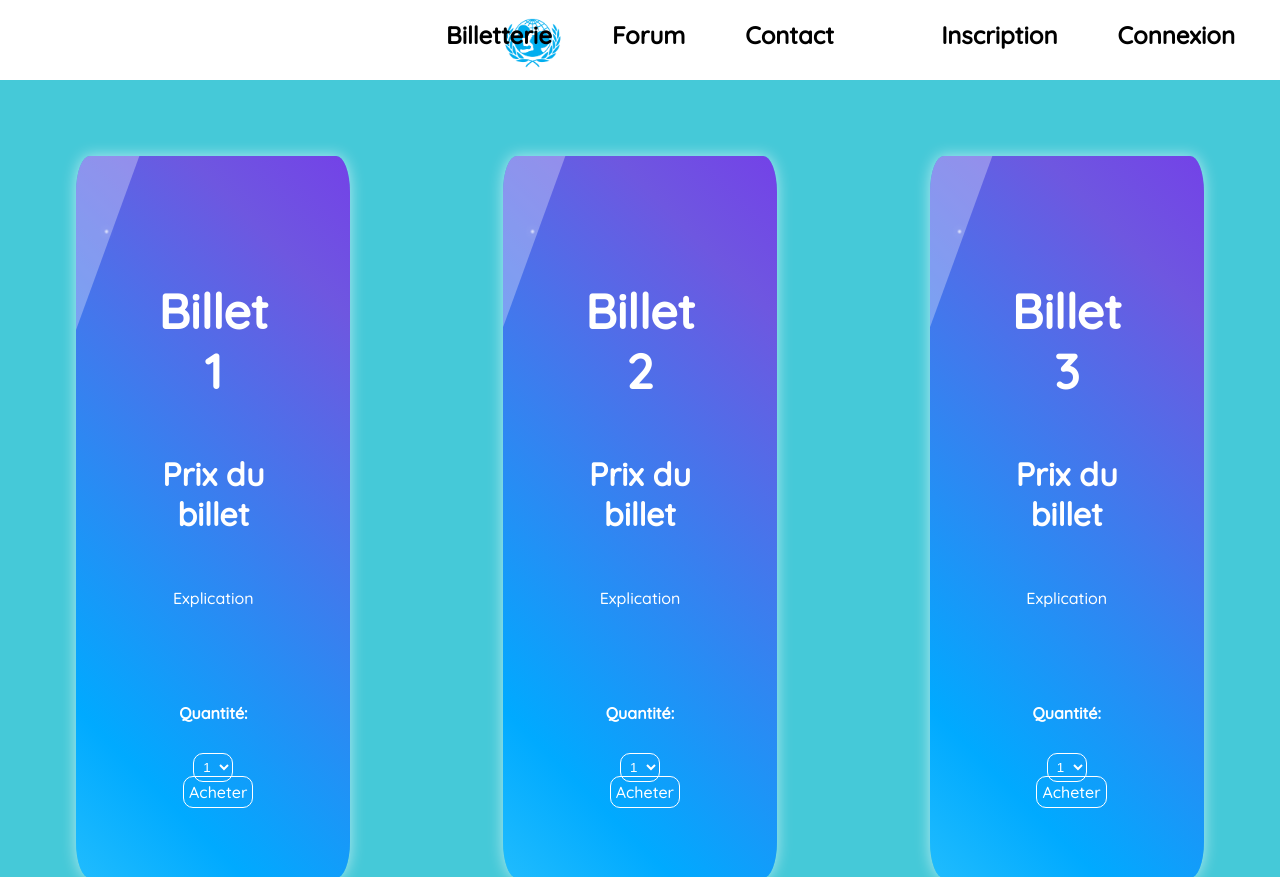
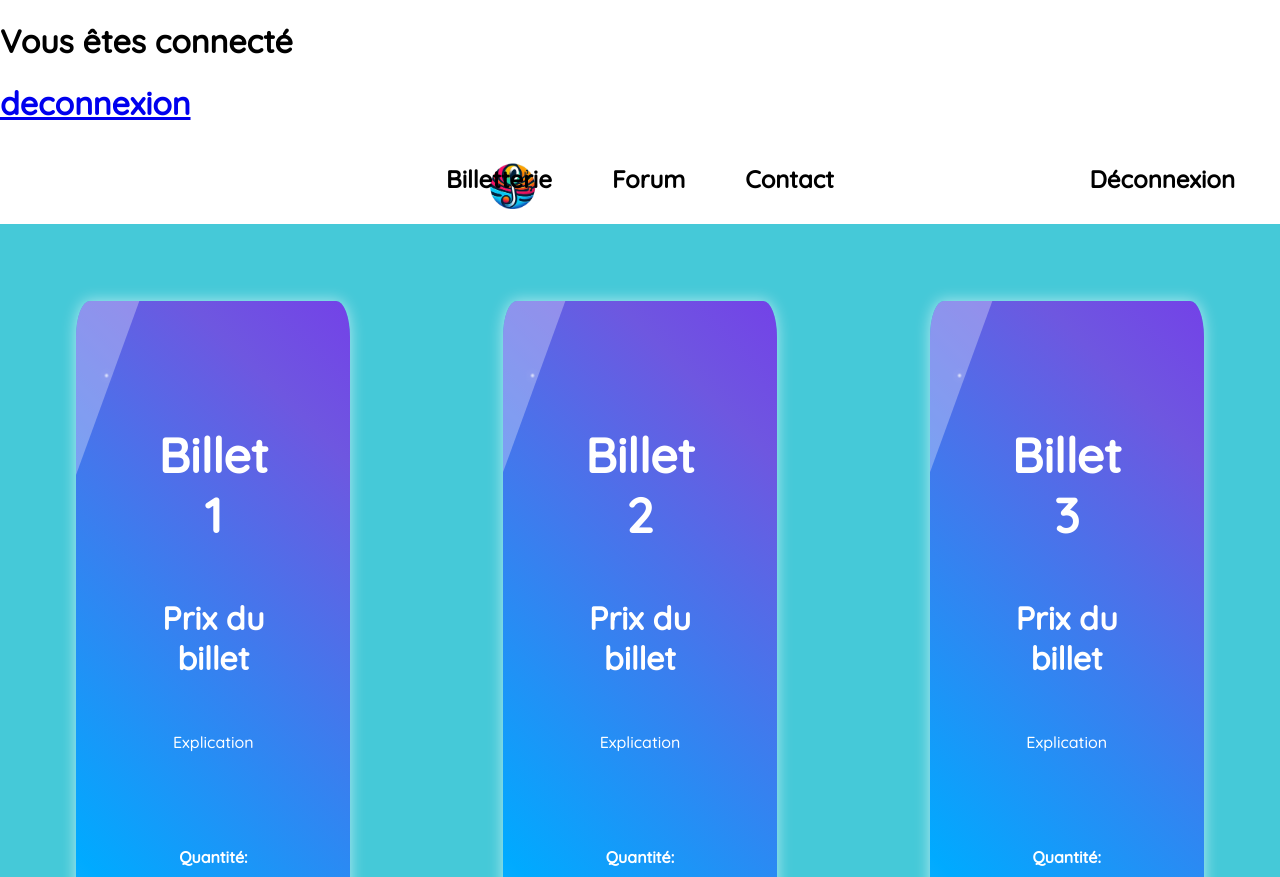
Before and after one commit to Nathanmarij/SAE301, a PHP site: page /billeterie.php in a window 1280 px wide. Shown: the top 877 px of the page. Run offline with PHP 8.4, Linux system fonts and the light colour scheme; the visitor is signed in with stand-in values (Sample User, id 1); tables that the repository leaves empty or names only in its code hold one stand-in row (values such as "Sample post").

Commit message:
edit billetterie

```diff
--- a/sae301/billeterie.php
+++ b/sae301/billeterie.php
@@ -5,10 +5,11 @@
     <meta charset="UTF-8">
     <meta name="viewport" content="width=device-width, initial-scale=1.0">
     <link href="https://fonts.googleapis.com/css2?family=Quicksand:wght@500&display=swap" rel="stylesheet">
+    <link href="css/header.css" type="text/css" rel="stylesheet" />
     <link href="css/stylebillet.css" type="text/css" rel="stylesheet" />
     <script src="js/script2.js"></script>
     <title>Unicert 2024 - Billeterie</title>
-    <?php /*
+    <?php
 include ("config.php");
 session_start();
 try {
@@ -30,36 +31,38 @@ $statement->execute();
 $identite = $statement->fetchAll(PDO::FETCH_ASSOC);
 } else { // sinon
 }
-*/?>
+?>
 </head>
 
 <body>
-    <header>
+<header>
         <div class="header">
             <div class="btn-nav navbar">
                 <!-- Boutons de navigation -->
-                <a href="#actions">
-                    <h2>Billetterie</h2>
-                </a>
-                <a href="forum.php">
-                    <h2>Forum</h2>
-                </a>
-                <a href="#interventions">
-                    <h2>Contact</h2>
-                </a>
+                <a href="#actions"><h2>Billetterie</h2></a>
+                <a href="forum.php"><h2>Forum</h2></a>
+                <a href="#interventions"><h2>Contact</h2></a>
             </div>
             <div class="logo">
                 <!-- Logo -->
-                <img src="image/logouni.png" alt="UNICEF logo">
+                <img src="image/logo.png" alt="UNICEF logo">
             </div>
             <div class="btn-nav compte">
-                <!-- Boutons d'inscription et de connexion -->
-                <a href="inscription.php">
-                    <h2>Inscription</h2>
-                </a>
-                <a href="connexion.php">
-                    <h2>Connexion</h2>
-                </a>
+                <!-- Boutons d'inscription et de connexion --><?php
+                if (isset($_SESSION["user"])) { // si l'utilisateur est connecté
+                    $requete = 'SELECT id_user, nom, prenom FROM user WHERE id_user = :id';
+                    $statement = $bdd->prepare($requete);
+                    $statement->bindParam(':id', $iduser, PDO::PARAM_INT);
+                    $statement->execute();
+                    $identite = $statement->fetchAll(PDO::FETCH_ASSOC);
+                $iduser=$_SESSION["user"];
+                echo '<a href="deconnexion.php"><h2>Déconnexion</h2></a>';}
+                else {?>
+                <a href="inscription.php"><h2>Inscription</h2></a>
+                <a href="connexion.php"><h2>Connexion</h2></a><?php
+                }?>
+
+
             </div>
         </div>
     </header>
```
